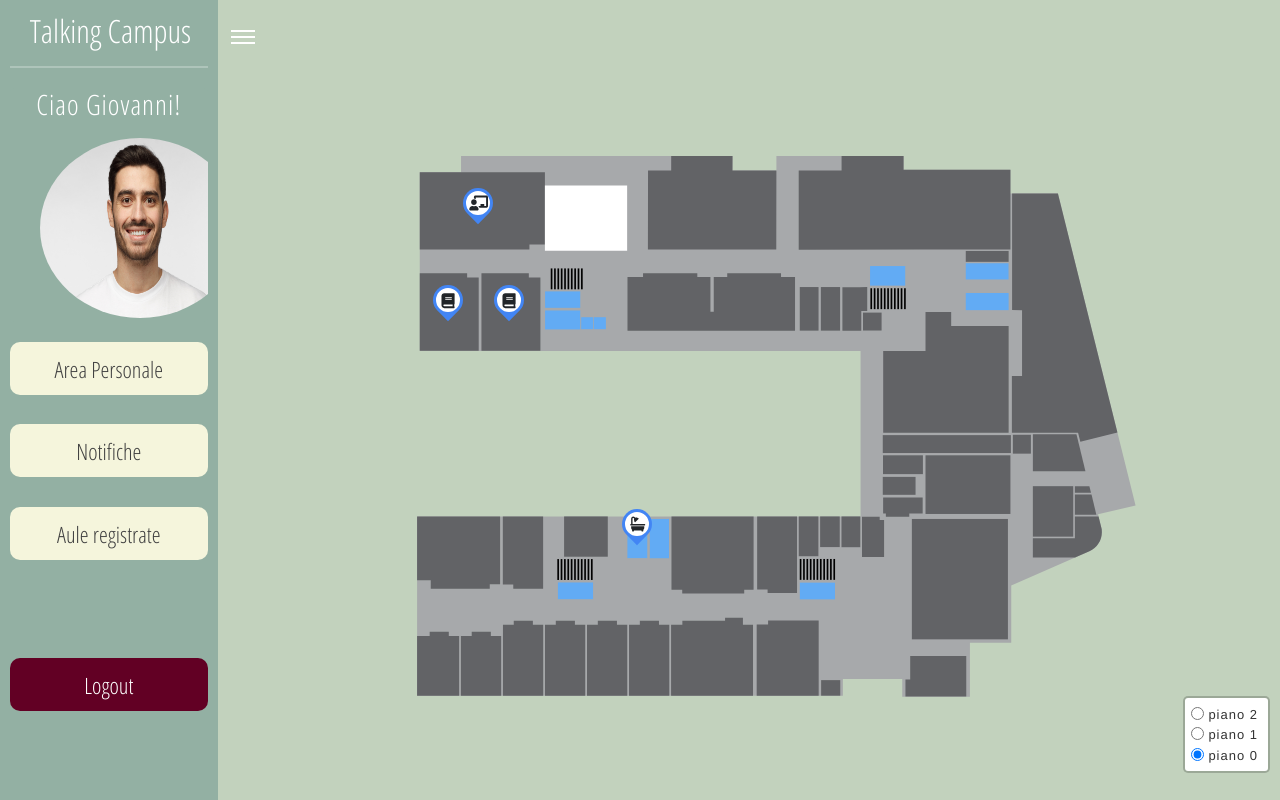
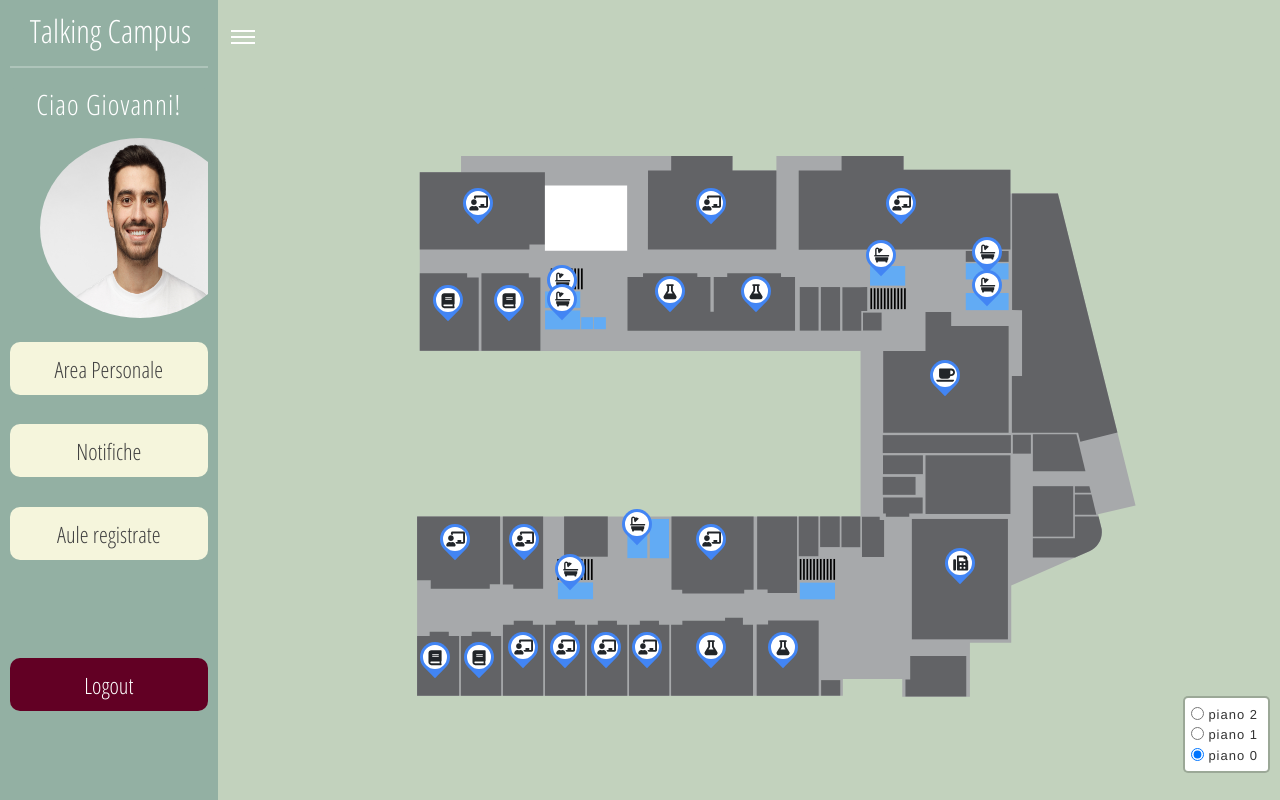
Before and after one commit to luzzo98/TalkingCampus, a React (Create React App) app: page / in a window 1280 px wide. Built offline with nearby package versions, Linux system fonts and the light colour scheme.

Commit message:
Map is now ok

```diff
--- a/src/components/MapBox.tsx
+++ b/src/components/MapBox.tsx
@@ -6,9 +6,17 @@ import * as React from 'react'
 import {MarkerDictionary} from '../Model';
 import '../styles/mainPageStyle/mainPageStyle.scss'
 import { renderToStaticMarkup } from "react-dom/server";
-import { Control, divIcon, LatLngBoundsLiteral, LatLngExpression, LayersControlEvent, Map } from "leaflet";
+import {
+    Control,
+    divIcon,
+    LatLngBoundsLiteral,
+    LatLngExpression, LatLngTuple,
+    LayersControlEvent,
+    LeafletMouseEvent,
+    Map
+} from "leaflet";
 import { FontAwesomeIcon } from '@fortawesome/react-fontawesome'
-import {faBook, faChalkboardTeacher, faBath} from "@fortawesome/free-solid-svg-icons";
+import {faBook, faChalkboardTeacher, faBath, faCoffee, faFax, faFlask} from "@fortawesome/free-solid-svg-icons";
 import {IconDefinition} from "@fortawesome/fontawesome-common-types";
 import floor1 from "../assets/floor1.svg"
 import floor2 from "../assets/floor2.svg"
@@ -18,16 +26,15 @@ import $ from "jquery"
 const MapBox:React.FC = () => {
 
     const center:LatLngExpression = [40.743, -74.185];
+    const offset:LatLngTuple = [-5, +7];
 
     const defaultZoom: number = 14;
     const mobileMinLevelZoom: number = 12.49;
-    const mobileMaxLevelZoom: number = 13.50;
+    const mobileMaxLevelZoom: number = 13.75;
     const screenDefaultZoom: number = 13.50
 
     const mobileSize: number = 800
     const hdSize: number = 1080
-
-    let attributes: {[id: string]: string[]} = {};
 
     const bounds:LatLngBoundsLiteral = [
         [40.712216, -74.22655],
@@ -55,20 +62,73 @@ const MapBox:React.FC = () => {
             { position: [40.757059, -74.198484], icon: generateIcon(faChalkboardTeacher) },
             { position: [40.750755, -74.195824], icon: generateIcon(faBook) },
             { position: [40.750755, -74.201059], icon: generateIcon(faBook) },
-            { position: [40.736194, -74.184837], icon: generateIcon(faBath) }
-
+            { position: [40.736194, -74.184837], icon: generateIcon(faBath) },
+            { position: [40.735226, -74.20045], icon: generateIcon(faChalkboardTeacher) },
+            { position: [40.735226, -74.19450], icon: generateIcon(faChalkboardTeacher) },
+            { position: [40.733275, -74.190587], icon: generateIcon(faBath)},
+            { position: [40.753694, -74.163894], icon: generateIcon(faBath)},
+            { position: [40.72755, -74.202175], icon: generateIcon(faBook)},
+            { position: [40.72755, -74.198398], icon: generateIcon(faBook)},
+            { position: [40.745891, -74.158401], icon: generateIcon(faCoffee)},
+            { position: [40.73366, -74.15711], icon: generateIcon(faFax)},
+            { position: [40.728201, -74.194622], icon: generateIcon(faChalkboardTeacher)},
+            { position: [40.728201, -74.191000], icon: generateIcon(faChalkboardTeacher)},
+            { position: [40.728201, -74.187498], icon: generateIcon(faChalkboardTeacher)},
+            { position: [40.728201, -74.184000], icon: generateIcon(faChalkboardTeacher)},
+            { position: [40.728201, -74.178485], icon: generateIcon(faFlask)},
+            { position: [40.728201, -74.172306], icon: generateIcon(faFlask)},
+            { position: [40.751353, -74.18200], icon: generateIcon(faFlask)},
+            { position: [40.751353, -74.17460], icon: generateIcon(faFlask)},
+            { position: [40.752063, -74.19130], icon: generateIcon(faBath)},
+            { position: [40.750833, -74.19130], icon: generateIcon(faBath)},
+            { position: [40.75388, -74.1548], icon: generateIcon(faBath)},
+            { position: [40.751753, -74.1548], icon: generateIcon(faBath)},
+            { position: [40.757059, -74.178485], icon: generateIcon(faChalkboardTeacher)},
+            { position: [40.757059, -74.16220], icon: generateIcon(faChalkboardTeacher)},
+            { position: [40.735226, -74.178485], icon:generateIcon(faChalkboardTeacher)}
         ],
         "piano 1": [
-            {
-                position: [40.757059, -74.198484],
-                icon: generateIcon(faBook)
-            }
+            { position: [40.757059, -74.198484], icon: generateIcon(faChalkboardTeacher)},
+            { position: [40.757059, -74.194536], icon: generateIcon(faChalkboardTeacher)},
+            { position: [40.756710, -74.18887], icon: generateIcon(faChalkboardTeacher)},
+            { position: [40.756710, -74.181919], icon: generateIcon(faChalkboardTeacher)},
+            { position: [40.756710, -74.17480], icon: generateIcon(faChalkboardTeacher)},
+            { position: [40.756710, -74.16732], icon: generateIcon(faChalkboardTeacher)},
+            { position: [40.756710, -74.15994], icon: generateIcon(faChalkboardTeacher)},
+            { position: [40.74745, -74.16200], icon: generateIcon(faCoffee)},
+            { position: [40.75070, -74.19127], icon: generateIcon(faBath)},
+            { position: [40.73262, -74.15711], icon: generateIcon(faChalkboardTeacher)},
+            { position: [40.74556, -74.15917], icon: generateIcon(faFax)},
+            { position: [40.75330, -74.16337], icon:generateIcon(faBath)},
+            { position: [40.73535, -74.17848], icon:generateIcon(faChalkboardTeacher)},
+            { position: [40.73711, -74.185009], icon: generateIcon(faBath)},
+            { position: [40.73711, -74.18294], icon: generateIcon(faBath)},
+            { position: [40.72787, -74.19625], icon: generateIcon(faChalkboardTeacher)},
+            { position: [40.75063, -74.19839], icon: generateIcon(faChalkboardTeacher)},
+            { position: [40.750768, -74.2019], icon: generateIcon(faBook)},
+            { position: [40.73451, -74.19814], icon: generateIcon(faBook)},
+            { position: [40.73451, -74.19522], icon: generateIcon(faBook)},
+            { position: [40.73711, -74.19419], icon: generateIcon(faBook)},
+            { position: [40.73711, -74.19693], icon: generateIcon(faBook)},
+            { position: [40.73327, -74.19067], icon: generateIcon(faBath)},
+            { position: [40.73711, -74.1914], icon: generateIcon(faBook)},
+            { position: [40.75245, -74.18363], icon: generateIcon(faFlask)},
+            { position: [40.75245, -74.18037], icon: generateIcon(faFlask)},
+            { position: [40.75245, -74.17668], icon: generateIcon(faFlask)},
+            {position: [40.75245, -74.17316], icon: generateIcon(faFlask)},
+            {position: [40.75245, -74.16921], icon: generateIcon(faFlask)},
+            {position: [40.75063, -74.19479], icon: generateIcon(faChalkboardTeacher)},
+            {position: [40.73327, -74.16844], icon: generateIcon(faBath)},
+            {position: [40.72787, -74.19127], icon: generateIcon(faChalkboardTeacher)},
+            {position: [40.72787, -74.19127], icon: generateIcon(faChalkboardTeacher)},
+            {position: [40.72787, -74.18612], icon: generateIcon(faChalkboardTeacher)},
+            {position: [40.72787, -74.17848], icon: generateIcon(faChalkboardTeacher)},
+            {position: [40.72787, -74.16200], icon: generateIcon(faChalkboardTeacher)}
         ],
         "piano 2": [
-            {
-                position: [40.757059, -74.198484],
-                icon: generateIcon(faBook)
-            }
+            { position: [40.75759, -74.19651], icon: generateIcon(faBook)},
+            { position: [40.75050, -74.19470], icon: generateIcon(faBook)},
+            { position: [40.75232, -74.19831], icon: generateIcon(faBook)},
         ]
     }
 
@@ -79,7 +139,7 @@ const MapBox:React.FC = () => {
         return infos.map(
             el =>
                 <Marker position={el.position} icon={el.icon}>
-                    <Popup position={el.position}>A pretty CSS3 popup. <br /> Easily customizable.</Popup>
+                    <Popup offset={offset}>A pretty CSS3 popup. <br /> Easily customizable.</Popup>
                 </Marker>
         );
     }
@@ -94,6 +154,7 @@ const MapBox:React.FC = () => {
             m.setMinZoom(mobileMinLevelZoom); m.setMaxZoom(mobileMaxLevelZoom); m.setZoom(mobileMinLevelZoom)
             m.dragging.enable()
             m.addControl(new Control.Zoom({position:"bottomleft"}))
+            console.log(m.getCenter())
         } else {
             m.setMaxZoom(defaultZoom); m.setMinZoom(defaultZoom)
             m.setView(center)
@@ -103,12 +164,6 @@ const MapBox:React.FC = () => {
         setControlLayerVisible()
     }
 
-    function writeTransformRule(x: string = "-32px", y: string = "71px"):string {
-        return "transform: translate3d(" + x + ", " + y + ", 0px);"
-    }
-
-    function getChildrenOfComponent(name:string):HTMLCollection {return document.getElementsByClassName(name).item(0)?.children as HTMLCollection}
-
     function getElementOnViewByClass(className: string): HTMLElement {
         const elem = document.getElementsByClassName(className).item(0);
         return elem as HTMLElement;
@@ -116,29 +171,6 @@ const MapBox:React.FC = () => {
 
     function getElementOnViewById(id: string): HTMLElement {
         return document.getElementById(id) as HTMLElement;
-    }
-
-    function getComponents(name:string){
-        const children = getChildrenOfComponent(name)
-        let styles: string[] = []
-        for (let i:number = 0; i < children.length; i++) {
-            styles.push(children.item(i)?.getAttribute("style") as string)
-        }
-        attributes[name] = styles
-    }
-
-    function getElementsWithSelectors(selectors:string) {
-        return document.querySelectorAll(selectors)
-    }
-
-    function setStyles() {
-        for(let key in attributes) {
-            const style = attributes[key]
-            const children = getChildrenOfComponent(key)
-            for(let i: number = 0; i < children.length; i++){
-                children.item(i)?.setAttribute("style", style[i])
-            }
-        }
     }
 
     function isHidden(el: Element) {
@@ -160,72 +192,38 @@ const MapBox:React.FC = () => {
         }
     }
 
-    function setTransition() {
-        return "transition: all 0.7s ease-in-out;"
-    }
-
     function setMenuVisible(){
-        const maps = getElementOnViewByClass("leaflet-map-pane");
         getElementOnViewById("drawer-toggle-label").style.pointerEvents = "auto"
-
-        maps.setAttribute("style", writeTransformRule() + setTransition())
-        setTimeout(() => {
-            maps.setAttribute("style", writeTransformRule())
         const button = getElementOnViewByClass("corner-button")
         if(isHidden(button)) {
             getElementOnViewById("drawer-toggle").click()
         }
-        }, 500)
-    }
-
-    let firstTime: Boolean = true
-
-    function getElementsOfMapStyles(){
-        attributes = {}
-        const divs = ["leaflet-overlay-pane", "leaflet-marker-pane", "leaflet-zoom-animated"]
-        divs.forEach((e) => getComponents(e))
     }
 
     function isLowestZoomLevel(m: Map):boolean {
         return m.getZoom() == mobileMinLevelZoom
     }
 
-    function performOnButton(predicate: (button: HTMLInputElement) => void){
-        getElementsWithSelectors("input[type='radio'], .leaflet-control-layers-selector").forEach(b => predicate(b as HTMLInputElement))
-    }
-
     const handleMapCreatedEvent = (m: Map) => {
         sizingMap(m)
         m.on("baselayerchange", (event:LayersControlEvent) => baseLayerChange(event))
         m.on("resize", () => sizingMap(m))
-        m.on("click", () => setControlLayerVisible())
+        m.on("click", (e:LeafletMouseEvent) => {
+            setControlLayerVisible();
+            console.log(e.latlng)
+    })
         m.on("zoom", () => {
             setControlLayerVisible();
-            setTimeout(() => {
             if (isLowestZoomLevel(m)) {
+                m.panTo([40.753, -74.179])
+                m.dragging.disable()
                 setMenuVisible()
-                    if(firstTime){
-                        firstTime = false
-                        getElementsOfMapStyles()
-                    } else {
-                        setStyles()
-                    }
-                    m.dragging.disable()
             } else {
                 createSpaceForMap()
                 m.dragging.enable()
             }
             isLowestZoomLevel(m) ? getElementOnViewByClass("leaflet-control-layers").style.visibility = "visible"
                                  : getElementOnViewByClass("leaflet-control-layers").style.visibility = "hidden"
-            }, 100)
-        })
-        performOnButton(b => {
-            b.onclick = () => {
-                setTimeout(() => {
-                    setStyles()
-                    setControlLayerVisible()
-                }, 5)
-            }
         })
 }
 
@@ -252,31 +250,6 @@ const MapBox:React.FC = () => {
             {markers}
         </MapContainer>
     );
-    /*
-
-    var bookIcon = new Icon({html: generateHtml('fa-book')})
-    var receptionIcon = new Icon({html: generateHtml('fa-fax')})
-    var classroomIcon = new Icon({html: generateHtml('fa-chalkboard-teacher')})
-    var bathroomIcon = new Icon({html: generateHtml('fa-bath')})
-    var cafeIcon = new Icon({html: generateHtml('fa-coffee')})
-
-    var baseMarker = {
-        "Piano 0": [
-            L.marker([40.757059, -74.198484], {icon: classroomIcon}),
-            L.marker([40.736194, -74.184837], {icon: bathroomIcon}),
-            L.marker([40.757059, -74.161835], {icon: classroomIcon}),
-            L.marker([40.727871, -74.191189], {icon: classroomIcon}),
-            L.marker([40.727871, -74.187412], {icon: classroomIcon}),
-            L.marker([40.727871, -74.194965], {icon: classroomIcon}),
-            L.marker([40.727871, -74.183979], {icon: classroomIcon}),
-            L.marker([40.732748, -74.156857], {icon: classroomIcon}),
-            L.marker([40.745815, -74.157715], {icon: cafeIcon}),
-            L.marker([40.757059, -74.178057], {icon: classroomIcon}),
-            L.marker([40.750755, -74.201059], {icon: bookIcon}),
-            L.marker([40.750755, -74.195824], {icon: bookIcon}),
-            L.marker([40.727091, -74.159002], {icon: receptionIcon})
-        ]
-    }*/
 }
 
 export default MapBox;
```
Lines whose indentation alone changed are shown as unchanged.
